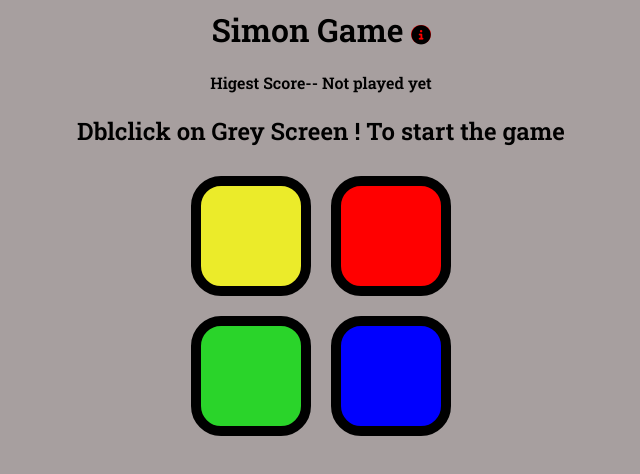
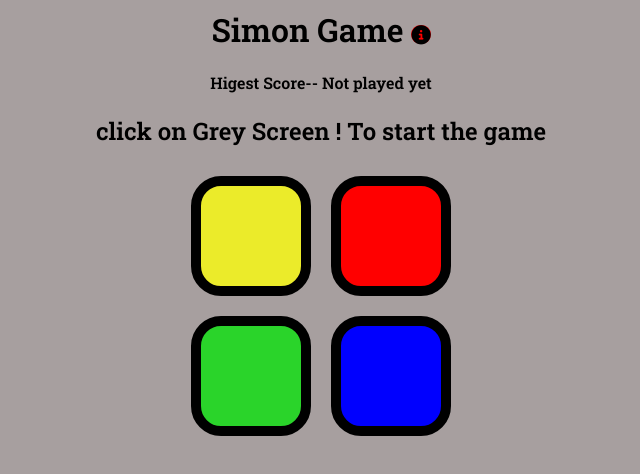
Before and after one commit to sainigulshan21/Simon-Game, a plain HTML site: page index.html in a window 1280 px wide. Shown: the whole page, without its empty margins (319-959 px from the left). Drawn offline with Linux system fonts and the light colour scheme.

Commit message:
index.html

```diff
--- a/index.html
+++ b/index.html
@@ -19,7 +19,7 @@
 <h4>Higest Score-- Not played yet</h4>
 <div>
 
-  <h2>Dblclick on Grey Screen ! To start the game</h2>
+  <h2>click on Grey Screen ! To start the game</h2>
 </div>
 <div class="container">
   <div class="box">
```
